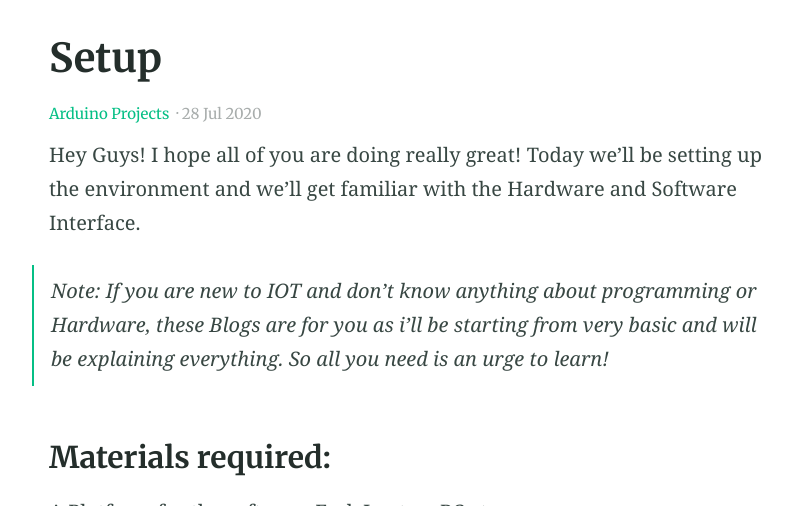
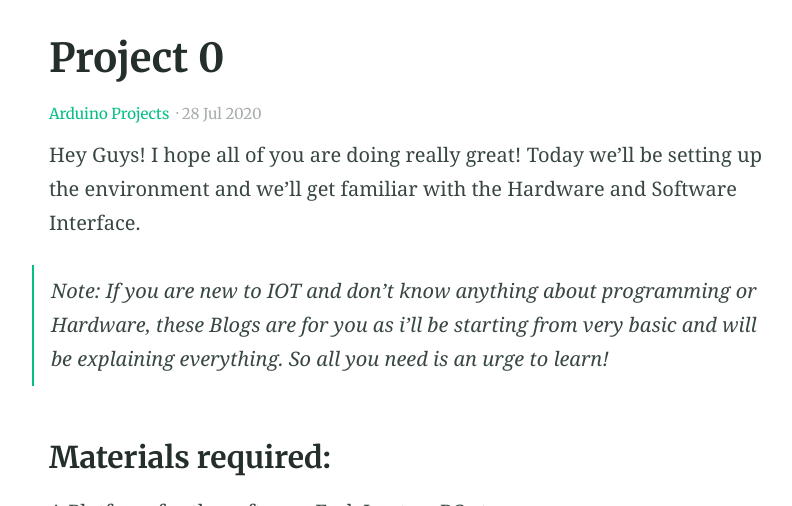
Before and after one commit to aka-Kush/aka-Kush.github.io, a Jekyll site: the page built from _posts/2020-07-29-proj0.md, in a window 1280 px wide and 900 px high, cut to the strip 394-900 px from the top of the window. Shown: the whole strip, without its empty margins (234-1026 px from the left). Built offline with Jekyll 4.4.1, drawn with Linux system fonts in a browser that asks for light colours; our own code applies the rules of GitHub Pages for plain Markdown files.

Commit message:
Update and rename 2020-07-29-setup.md to 2020-07-29-proj0.md

```diff
--- a/_posts/2020-07-29-setup.md
+++ b/_posts/2020-07-29-proj0.md
@@ -1,5 +1,5 @@
 ---
-
+title: Project 0
 date: 2020-07-28 00:00:00 +01:00
 feature_text: |
   ## Getting Started with Arduino
```
